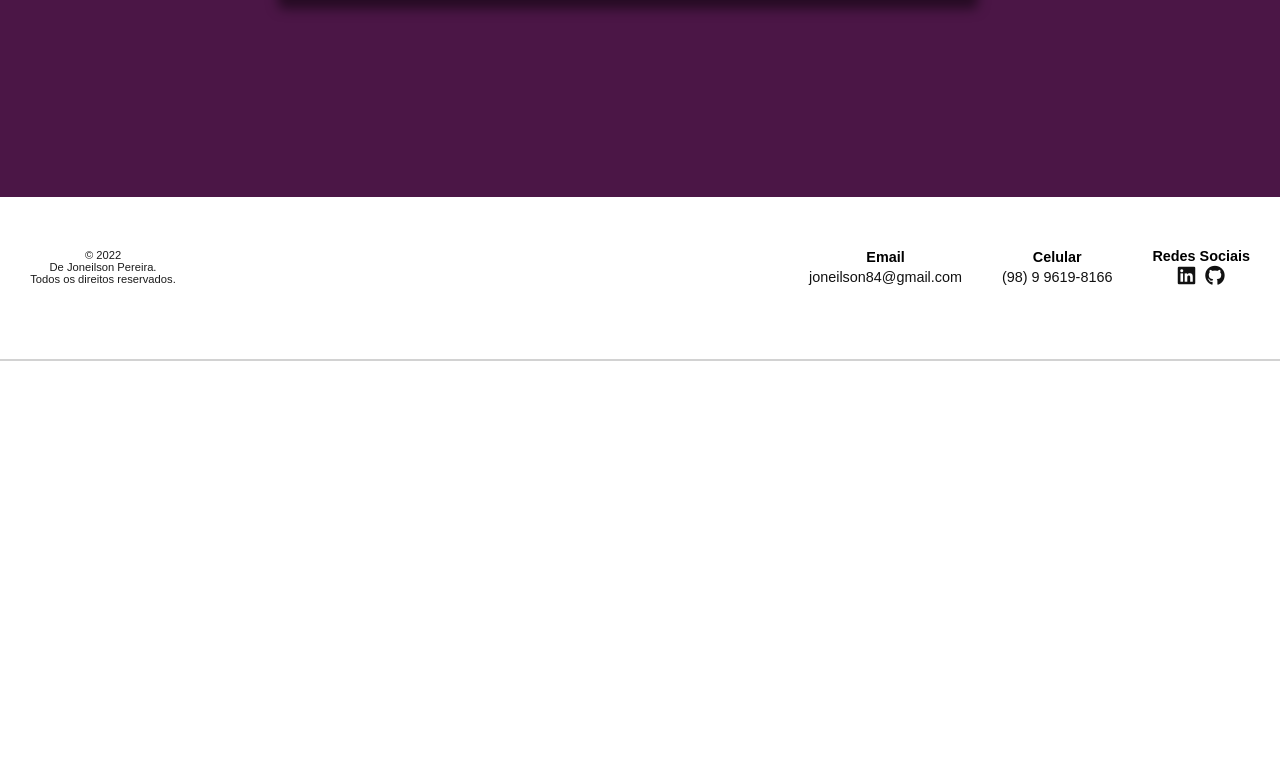
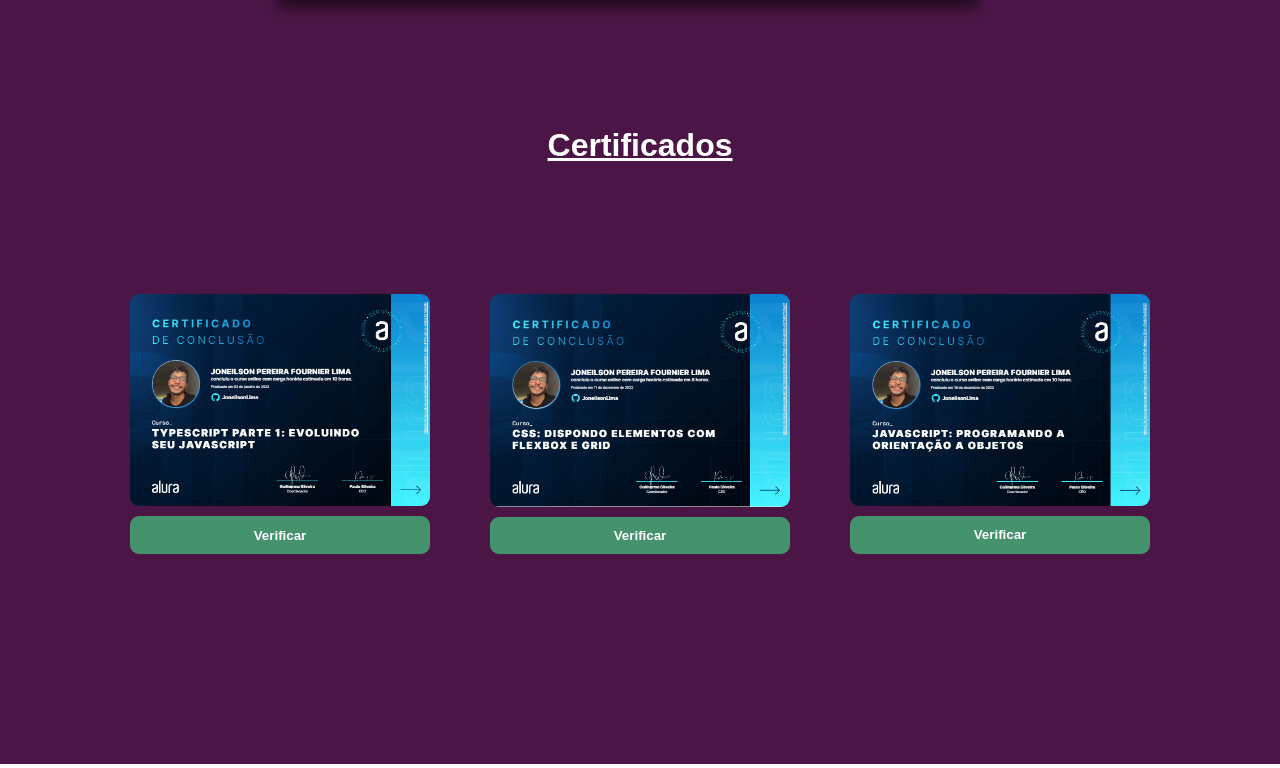
Before and after one commit to JoneilsonLima/Portfolio-Principal, a plain HTML site: page curriculo.html in a window 1280 px wide. Shown: the part 1133-1901 px from the top of the page. Before the commit the page ends 1494 px from the top, so only its background shows below. Drawn offline with Linux system fonts and the light colour scheme.

Commit message:
area de certificados adicionado

```diff
--- /dev/null
+++ b/css/curriculo/certificados.css
@@ -0,0 +1,74 @@
+.certificado-container {
+    padding-bottom: 180px;
+    padding-top: 30px;
+}
+
+.certificado-container h1{
+    color: #ffffff;
+    font-size: 2em;
+    text-decoration: underline;
+    text-align: center;
+}
+
+.certificado-content {
+    max-width: 1400px;
+    margin-top: 100px;
+    padding: 30px;
+    display: flex;
+    gap: 60px;
+    flex-wrap: wrap;
+    justify-content: center;
+}
+
+.certificados {
+    display: flex;
+    flex-direction: column;
+    gap: 10px;
+    width: 300px;
+}
+
+.certificados img {
+    border-radius: 9px;
+}
+
+.img-certificado img {
+    max-width: 100%;
+    height: 100%;
+    border-radius: 6px;
+}
+
+.img-certificado {
+    min-width: 300px;
+    height: 220px;
+}
+
+.verificar-certificado {
+    width: 100%;
+    background-color: var(--tertiary-color);
+    border: none;
+    color: #FFFFFF;
+    padding: .7em 1.2em;
+    font-weight: bold;
+    border-radius: 9px;
+    cursor: pointer;
+    border: 2px solid transparent;
+    transition: .3s;
+}
+
+.verificar-certificado:hover {
+    background-color: #FFFFFF;
+    color: var(--tertiary-color);
+    border: 2px solid var(--tertiary-color);
+}
+
+@media (max-width: 700px) {
+    .certificado-container {
+        padding-top: 10px;
+    }
+}
+
+@media (max-width: 350px) {
+    .certificados {
+        width: 100%;
+    }
+}
--- a/css/curriculo/curriculo.css
+++ b/css/curriculo/curriculo.css
@@ -1,7 +1,8 @@
-.curriculo-container {
+.curriculo-container,
+.certificado-container {
     width: 100%;
     height: 100%;
-    padding: 100px 0;
+    padding: 100px 0 0 0;
     background: var(--primary-color);
 }
 
--- a/css/style.css
+++ b/css/style.css
@@ -7,3 +7,4 @@
 @import url('/css/projetos/modal-projetos.css');
 @import url('/css/contato/contato.css');
 @import url('./habilidades/habilidades.css');
+@import url('./curriculo/certificados.css');
--- a/curriculo.html
+++ b/curriculo.html
@@ -69,7 +69,8 @@
           </div>
           <div class="detalhe-experiencia">
             <p>Trabalhei como freelancer na construção de um e-commerce.</p><br>
-            <p>A Joetech é uma loja de eletrônicos com funcionalidades como sistema de carrinho, envio de e-mail, Gateway de pagamento, cadastro de clientes, etc.</p><br>
+            <p>A Joetech é uma loja de eletrônicos com funcionalidades como sistema de carrinho, envio de e-mail,
+              Gateway de pagamento, cadastro de clientes, etc.</p><br>
             <p>Link para o projeto: <a href="https://joetech.shop/" target="_blank">https://joetech.shop/</a></p>
           </div>
         </div>
@@ -91,7 +92,30 @@
       </div>
     </div>
   </section>
+
   <!---------  FIM CURRÍCULO ---------->
+
+
+  <!---------  Início Certificado ---------->
+
+  <section class="certificado-container">
+    <h1>Certificados</h1>
+    <div class="certificado-content">
+      <div class="certificados">
+        <img src="/img/certificados/certificado1.png">
+        <a href="https://cursos.alura.com.br/certificate/1d4e4932-ce9c-417b-ad0c-43b242fe829c" target="_blank"><button class="verificar-certificado">Verificar</button></a>
+      </div>
+      <div class="certificados">
+        <img src="/img/certificados/certificado2.png">
+        <a href="https://cursos.alura.com.br/certificate/525ad741-7cb9-42b9-ab50-c57b65752ad7" target="_blank"><button class="verificar-certificado">Verificar</button></a>
+      </div>
+      <div class="certificados">
+        <img src="/img/certificados/certificado3.png">
+        <a href="https://cursos.alura.com.br/certificate/a8922022-f7d1-46ec-a204-d7d853e93027" target="_blank"><button class="verificar-certificado">Verificar</button></a>
+      </div>
+    </div>
+  </section>
+  <!---------  FIM Certificado ---------->
 
   <!---------  INÍCIO FOOTER ---------->
   <footer class="footer-container">
@@ -114,7 +138,8 @@
         <div class="footer-contatos">
           <p>Redes Sociais</p>
           <div class="footer-links">
-            <a href="https://www.linkedin.com/in/joneilson-pereira-92b378161/" target="_blank"><i class="fab fa-linkedin"></i></a>
+            <a href="https://www.linkedin.com/in/joneilson-pereira-92b378161/" target="_blank"><i
+                class="fab fa-linkedin"></i></a>
             <a href="https://github.com/joneilsonlima" target="_blank"><i class="fab fa-github"></i></a>
           </div>
         </div>
```
Also changed, not shown: img/certificados/certificado1.png (added), img/certificados/certificado2.png (added), img/certificados/certificado3.png (added).
